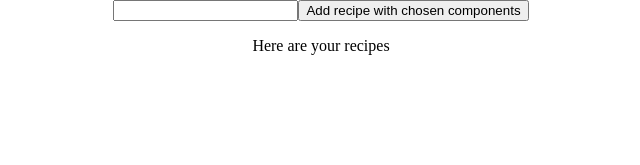
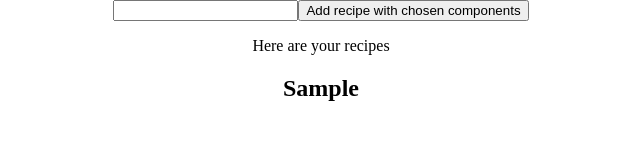
Before and after one commit to Mhiho/MrCook, a React app: page /newRecipe in a window 1280 px wide. Both pictures are taken after typing "Sample" into the empty fields and a click on the button "Add recipe with chosen components". Shown: the top 165 px of the page, without its empty margins (319-959 px from the left). Built offline with nearby package versions, Linux system fonts and the light colour scheme.

Commit message:
itWorksNowRemainSerchBarToDo

```diff
--- a/src/containers/ComponentCombine/ComponentCombine.js
+++ b/src/containers/ComponentCombine/ComponentCombine.js
@@ -34,8 +34,7 @@ class ComponentCombine extends Component {
 
 function mapStateToProps(state) {
   return{
-    components: state.manageComponents.components,
-    recipes: state.createRecipe.recipes
+    components: state.manageComponents.components
   }
 }
 
--- a/src/containers/ComponentCombine/RecipeList.js
+++ b/src/containers/ComponentCombine/RecipeList.js
@@ -6,16 +6,14 @@ import {connect} from 'react-redux';
 class RecipeList extends Component {
   render(){
 
-    const compons = this.props.recipes.map(recipe => recipe.comps.map(comp=>(
-            <div>
-            <h2>recipe.re</h2>
-            <ul>
-              <li key={comp.id}>{comp.co}</li>
-            </ul>
+    const compons = this.props.recipes.map(recipe =>(
+            <div key={recipe.id}>
+            <h2>{recipe.re}</h2>
+              <p>{recipe.comps.map(comp=>comp.co).join(', ')}</p>
             </div>
       )
     )
-    )
+
     const recipes = this.props.recipes.map(recipe =>(
       <div>
         <h1>{recipe.re}</h1>
--- a/src/containers/ComponentCombine/newRecipe.js
+++ b/src/containers/ComponentCombine/newRecipe.js
@@ -18,7 +18,7 @@ class NewRecipe extends Component {
 
   render(){
     const compons =
-    this.props.components.filter(c=> c.toRecipe === true ? c : null );
+    this.props.components.filter(c=> c.toRecipe === true);
     return (
       <div>
       <input
@@ -36,8 +36,7 @@ class NewRecipe extends Component {
 }
 function mapStateToProps(state){
   return{
-    components: state.manageComponents.components,
-    recipes: state.createRecipe.recipes
+    components: state.manageComponents.components
   }
 }
 
```
